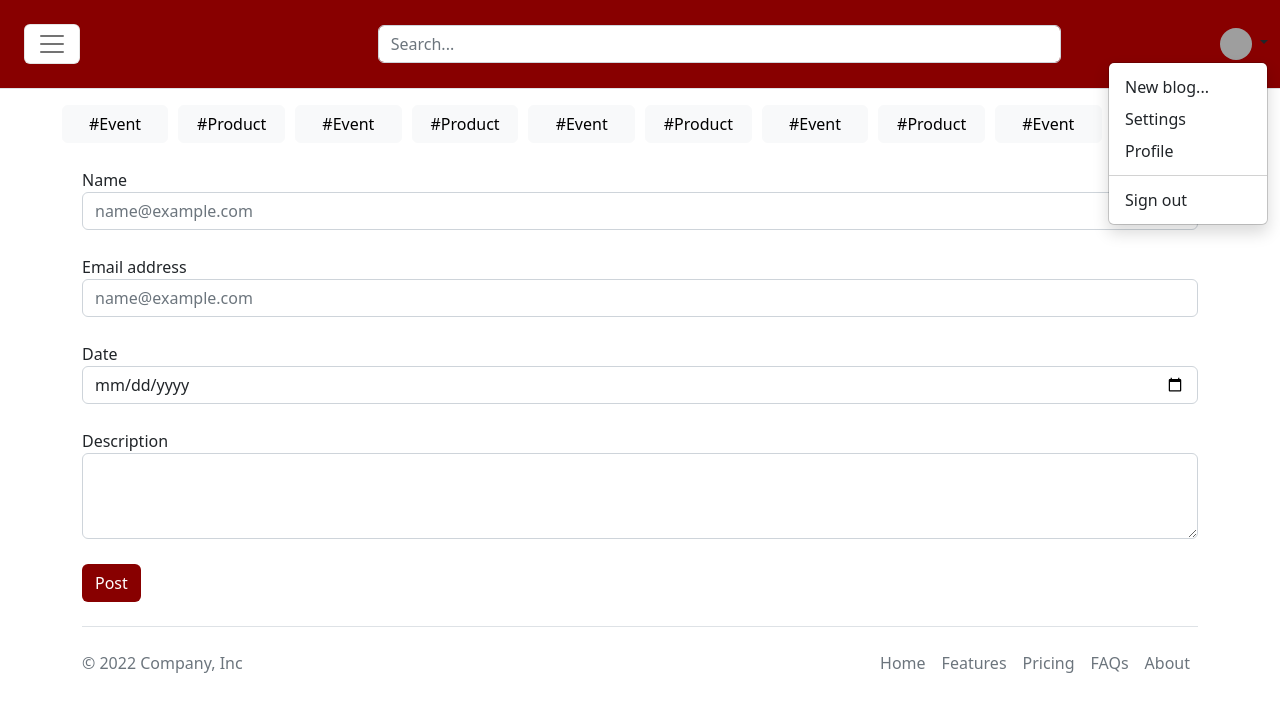
After one commit to LincolnNowell/SystemStructuresProject, a PHP site: page /create_blog.php in a window 1280 px wide. The commit adds this page. Shown: the top 712 px of the page. Run offline with PHP 8.4, Linux system fonts and the light colour scheme; some libraries are stand-ins or nearby versions; grey boxes are pictures that could not be loaded.

Commit message:
Finish Create Blog

```diff
--- /dev/null
+++ b/bullyblogs/create_blog.php
@@ -0,0 +1,47 @@
+<?php include './inc/head.php'; ?>
+<?php include './inc/header.php'; ?>
+<?php include './inc/tags.php'; ?>
+<?php include './inc/sidebar.php'; ?>
+
+<body>
+  <div class="container">
+    <div class="row">
+      <form>
+        <div class="form-group">
+          <label for="exampleFormControlInput1" class="space-top">Name</label>
+          <input type="text" class="form-control" id="exampleFormControlInput1" placeholder="name@example.com">
+          <label for="exampleFormControlInput1" class="space-top">Email address</label>
+          <input type="email" class="form-control" id="exampleFormControlInput1" placeholder="name@example.com">
+          <label for="exampleFormControlInput1" class="space-top">Date</label>
+          <input type="date" class="form-control" id="exampleFormControlInput1" placeholder="name@example.com">
+        </div>
+        <div class="form-group space-top">
+          <label for="exampleFormControlTextarea1">Description</label>
+          <textarea class="form-control" id="exampleFormControlTextarea1" rows="3"></textarea>
+        </div>
+        <button type="submit" class="btn maroon-style space-top">Post</button>
+      </form>
+    </div>
+  </div>
+
+  <script>
+    tinymce.init({
+      selector: 'textarea',
+      plugins: 'anchor autolink charmap codesample emoticons image link lists media searchreplace table visualblocks wordcount checklist mediaembed casechange export formatpainter pageembed linkchecker a11ychecker tinymcespellchecker permanentpen powerpaste advtable advcode editimage tinycomments tableofcontents footnotes mergetags autocorrect',
+      toolbar: 'undo redo | blocks fontfamily fontsize | bold italic underline strikethrough | link image media table mergetags | addcomment showcomments | spellcheckdialog a11ycheck | align lineheight | checklist numlist bullist indent outdent | emoticons charmap | removeformat',
+      tinycomments_mode: 'embedded',
+      tinycomments_author: 'Author name',
+      mergetags_list: [{
+          value: 'First.Name',
+          title: 'First Name'
+        },
+        {
+          value: 'Email',
+          title: 'Email'
+        },
+      ]
+    });
+  </script>
+</body>
+
+<?php include './inc/footer.php' ?>
--- a/bullyblogs/inc/head.php
+++ b/bullyblogs/inc/head.php
@@ -7,5 +7,6 @@
     <!-- CSS only -->
     <link rel="stylesheet" href="./style.css"/>
     <link href="https://cdn.jsdelivr.net/npm/bootstrap@5.2.1/dist/css/bootstrap.min.css" rel="stylesheet" integrity="sha384-iYQeCzEYFbKjA/T2uDLTpkwGzCiq6soy8tYaI1GyVh/UjpbCx/TYkiZhlZB6+fzT" crossorigin="anonymous">
+    <script src="https://cdn.tiny.cloud/1/jsjeh9c2b332hwke6q0yq411kq538cchxwnk1g4z5tfu1joi/tinymce/6/tinymce.min.js" referrerpolicy="origin"></script>
     <title>Bully Blog</title>
 </head>
--- a/bullyblogs/profile.php
+++ b/bullyblogs/profile.php
@@ -27,10 +27,10 @@
                     <p><svg xmlns="http://www.w3.org/2000/svg" width="16" height="16" fill="currentColor" class="bi bi-geo-alt-fill" viewBox="0 0 16 16">
                             <path d="M8 16s6-5.686 6-10A6 6 0 0 0 2 6c0 4.314 6 10 6 10zm0-7a3 3 0 1 1 0-6 3 3 0 0 1 0 6z"></path>
                         </svg> Location</p>
-                    <button type="button" class="btn maroon-style"><svg xmlns="http://www.w3.org/2000/svg" width="16" height="16" fill="currentColor" class="bi bi-plus-circle" viewBox="0 0 16 16">
+                    <a type="button" href="./create_blog.php" class="btn maroon-style"><svg xmlns="http://www.w3.org/2000/svg" width="16" height="16" fill="currentColor" class="bi bi-plus-circle" viewBox="0 0 16 16">
                             <path d="M8 15A7 7 0 1 1 8 1a7 7 0 0 1 0 14zm0 1A8 8 0 1 0 8 0a8 8 0 0 0 0 16z"></path>
                             <path d="M8 4a.5.5 0 0 1 .5.5v3h3a.5.5 0 0 1 0 1h-3v3a.5.5 0 0 1-1 0v-3h-3a.5.5 0 0 1 0-1h3v-3A.5.5 0 0 1 8 4z"></path>
-                        </svg> Create Post</button>
+                        </svg> Create Post</a>
                 </div>
                 <nav>
                     <div class="nav nav-tabs" id="nav-tab" role="tablist">
--- a/bullyblogs/style.css
+++ b/bullyblogs/style.css
@@ -198,3 +198,9 @@ body{
     max-height: none;
   }
 }
+
+/* Create Blog */
+
+.space-top{
+  margin-top: 25px;
+}
```
